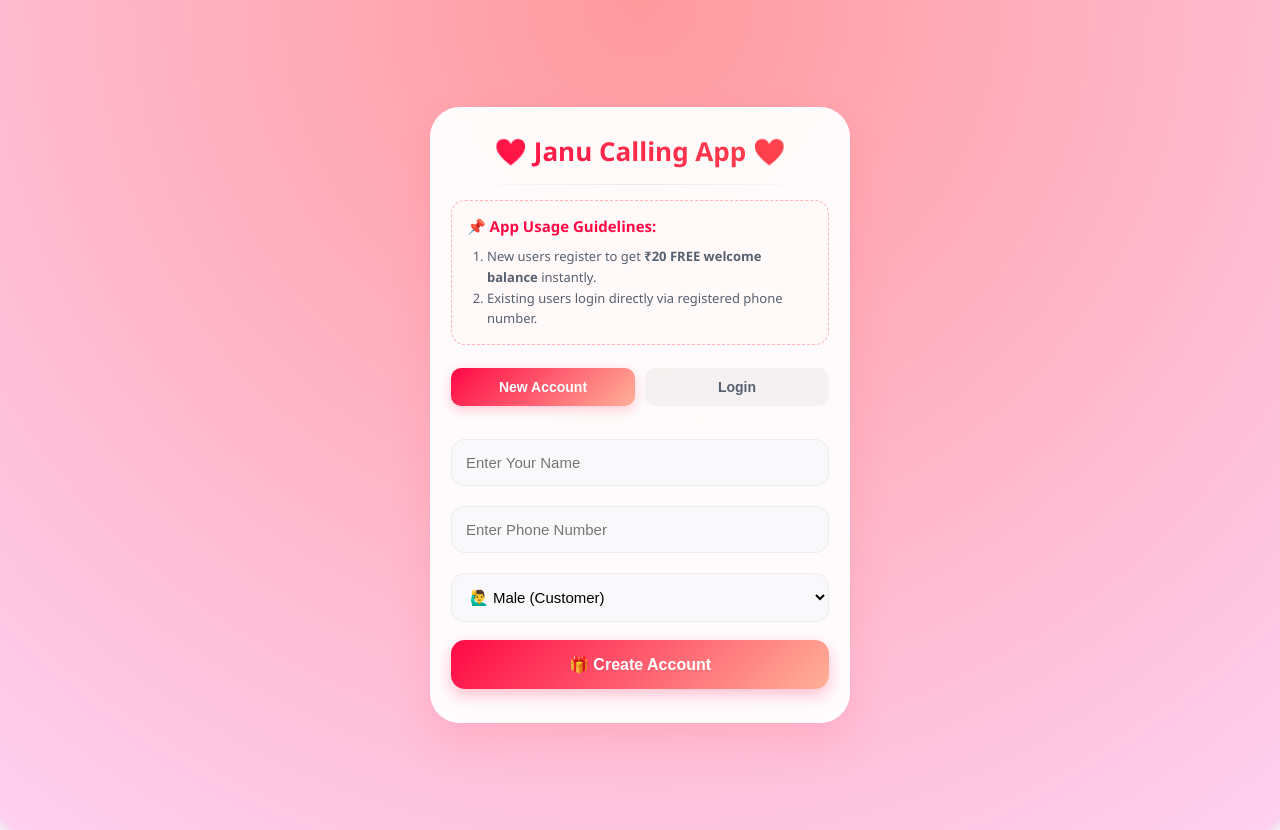
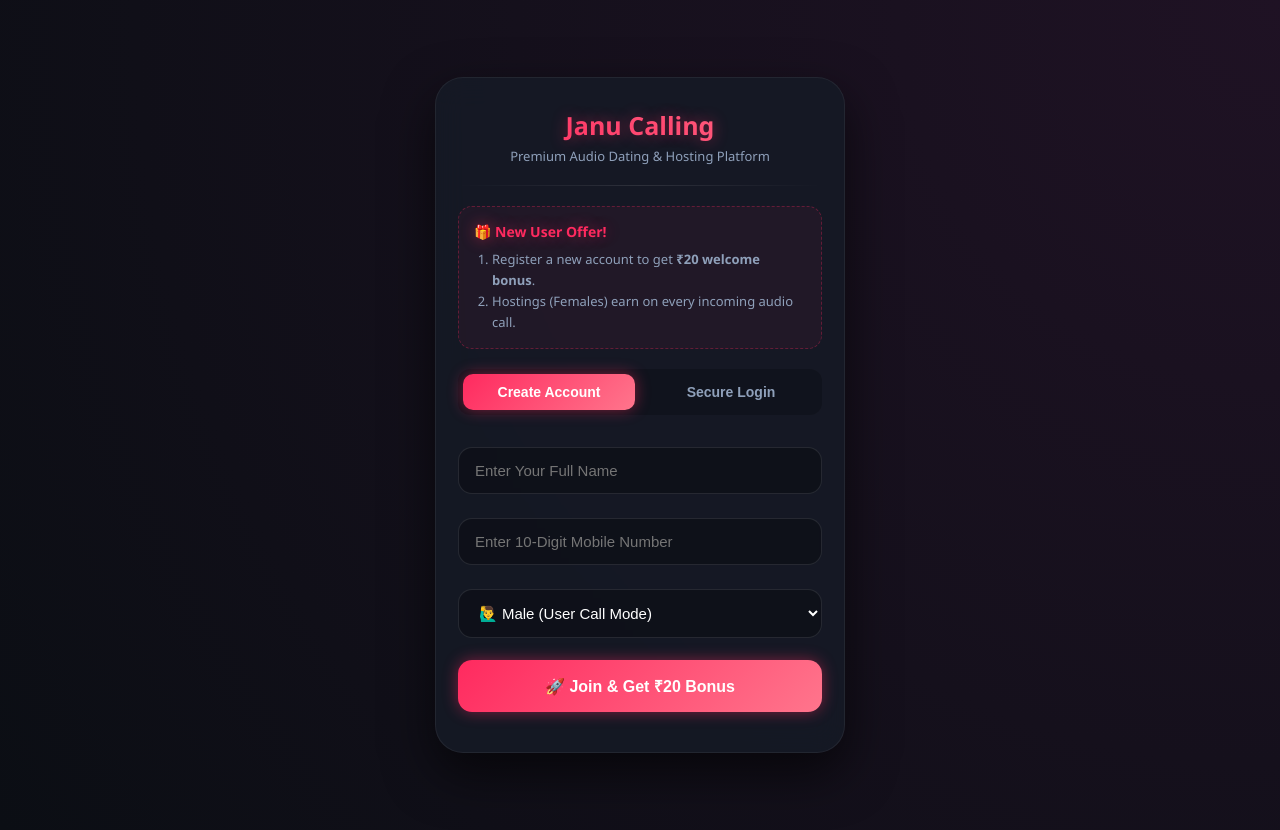
Before and after one commit to ssshalder123-hue/janucalling, a Flask app: page / in a window 1280 px wide. Run offline with Flask 3, Linux system fonts and the light colour scheme; some libraries are stand-ins or nearby versions.

Commit message:
Update index.html

```diff
--- a/templates/index.html
+++ b/templates/index.html
@@ -3,180 +3,188 @@
 <head>
     <meta charset="UTF-8">
     <meta name="viewport" content="width=device-width, initial-scale=1.0">
-    <title>Janu Calling - Ultimate Premium Audio Platform</title>
+    <title>Janu Calling - Exclusive Audio Dating Platform</title>
     <script src="https://download.agora.io/sdk/release/AgoraRTC_N-4.20.0.js"></script>
     <style>
         :root {
-            --primary-gradient: linear-gradient(135deg, #ff0844 0%, #ffb199 100%);
-            --success-gradient: linear-gradient(135deg, #00b09b 0%, #96c93d 100%);
-            --login-gradient: linear-gradient(135deg, #232526 0%, #414345 100%);
-            --offline-gradient: linear-gradient(135deg, #606c88 0%, #3f2b96 100%);
-            --dark-color: #1e2129;
-            --bg: #f1f2f6;
+            --dark-bg: #0b0e14;
+            --card-bg: rgba(22, 27, 38, 0.85);
+            --accent-neon: #ff2a5f;
+            --neon-glow: 0 0 15px rgba(255, 42, 95, 0.45);
+            --success-neon: #00f2fe;
+            --success-glow: 0 0 15px rgba(0, 242, 254, 0.45);
+            --text-main: #ffffff;
+            --text-sub: #8fa0ba;
         }
 
         body {
-            font-family: 'Segoe UI', Arial, sans-serif;
-            background: radial-gradient(circle at top, #ff9a9e 0%, #fecfef 99%, var(--bg) 100%);
-            margin: 0; padding: 15px; min-height: 100vh;
+            font-family: 'Segoe UI', Roboto, Helvetica, sans-serif;
+            background: radial-gradient(circle at top right, #1f1224 0%, var(--dark-bg) 100%);
+            color: var(--text-main); margin: 0; padding: 15px; min-height: 100vh;
             display: flex; align-items: center; justify-content: center;
         }
 
-        /* 👑 প্রফেশনাল লাক্সারি গ্লাস মরফিজম কנטেইনার */
+        /* 🌆 আল্ট্রা-মডার্ন ডার্ক নিয়ন কার্ড কন্টেইনার */
         .container {
-            max-width: 420px; width: 100%; background: rgba(255, 255, 255, 0.94);
-            backdrop-filter: blur(10px); -webkit-backdrop-filter: blur(10px);
-            padding: 25px 20px; border-radius: 30px;
-            box-shadow: 0px 20px 40px rgba(255, 71, 87, 0.15);
+            max-width: 410px; width: 100%; background: var(--card-bg);
+            backdrop-filter: blur(15px); -webkit-backdrop-filter: blur(15px);
+            padding: 30px 22px; border-radius: 28px;
+            box-shadow: 0 20px 50px rgba(0, 0, 0, 0.6);
             box-sizing: border-box; position: relative;
-            border: 1px solid rgba(255, 255, 255, 0.5);
+            border: 1px solid rgba(255, 255, 255, 0.06);
         }
 
         h2 {
-            font-size: 26px; font-weight: 800;
-            background: linear-gradient(45deg, #ff0844, #ff4e50);
+            font-size: 25px; font-weight: 800; text-align: center; margin: 0 0 5px 0;
+            background: linear-gradient(45deg, #ff2a5f, #ff758c);
             -webkit-background-clip: text; -webkit-text-fill-color: transparent;
-            margin: 0 0 15px 0; text-align: center;
+            text-shadow: var(--neon-glow);
         }
 
-        hr { border: 0; height: 1px; background: linear-gradient(to right, rgba(0,0,0,0), rgba(0,0,0,0.08), rgba(0,0,0,0)); margin: 15px 0; }
+        .tagline { text-align: center; color: var(--text-sub); font-size: 13px; margin-bottom: 20px; font-weight: 500; }
+        hr { border: 0; height: 1px; background: linear-gradient(to right, rgba(255,255,255,0), rgba(255,255,255,0.1), rgba(255,255,255,0)); margin: 20px 0; }
 
         input, select {
-            width: 100%; padding: 14px; margin: 10px 0; border-radius: 14px;
-            border: 1.5px solid rgba(0, 0, 0, 0.05); box-sizing: border-box; font-size: 15px;
-            background: rgba(248, 249, 250, 0.8); transition: all 0.3s;
+            width: 100%; padding: 14px 16px; margin: 12px 0; border-radius: 14px;
+            border: 1px solid rgba(255, 255, 255, 0.1); box-sizing: border-box; font-size: 15px;
+            background: rgba(11, 14, 20, 0.6); color: var(--text-main); transition: all 0.3s;
         }
-        input:focus { border-color: #ff4757; outline: none; background: #fff; box-shadow: 0 0 0 4px rgba(255, 71, 87, 0.15); }
+        input:focus { border-color: var(--accent-neon); outline: none; box-shadow: var(--neon-glow); background: rgba(11, 14, 20, 0.9); }
 
-        /* 🚀 প্রিমিয়াম নিয়ন গ্লো বাটন */
+        /* 🔥 গ্লোয়িং অ্যাকশন বাটনস */
         button {
-            width: 100%; padding: 15px; margin: 8px 0; border-radius: 14px; color: white;
-            font-size: 16px; font-weight: 700; cursor: pointer; border: none; transition: all 0.2s;
+            width: 100%; padding: 15px; margin: 10px 0; border-radius: 14px; color: white;
+            font-size: 16px; font-weight: 700; cursor: pointer; border: none; transition: all 0.2s ease;
             display: flex; align-items: center; justify-content: center; gap: 8px;
         }
-        button:active { transform: scale(0.98); }
+        button:active { transform: scale(0.97); }
 
-        .btn-primary { background: var(--primary-gradient); box-shadow: 0 6px 15px rgba(255, 8, 68, 0.25); }
-        .btn-login { background: var(--login-gradient); box-shadow: 0 6px 15px rgba(0,0,0,0.15); }
-        .btn-online { background: var(--success-gradient); box-shadow: 0 6px 15px rgba(0, 176, 155, 0.25); }
-        .btn-offline { background: var(--offline-gradient); }
+        .btn-neon-pink { background: linear-gradient(135deg, #ff2a5f 0%, #ff758c 100%); box-shadow: var(--neon-glow); }
+        .btn-neon-blue { background: linear-gradient(135deg, #0072ff 0%, #00f2fe 100%); box-shadow: var(--success-glow); }
+        .btn-neon-dark { background: linear-gradient(135deg, #232526 0%, #414345 100%); border: 1px solid rgba(255,255,255,0.1); }
+        .btn-neon-outline { background: transparent; border: 1px solid var(--accent-neon); color: var(--accent-neon); }
 
         .hidden { display: none !important; }
 
-        .status-box { padding: 14px; margin: 15px 0; border-radius: 14px; font-weight: 700; background: #e8fbf0; color: #00b09b; text-align: center; border: 1px solid rgba(0, 176, 155, 0.1); }
+        .status-badge { padding: 14px; margin: 15px 0; border-radius: 14px; font-weight: 700; background: rgba(0, 242, 254, 0.1); color: var(--success-neon); text-align: center; border: 1px solid rgba(0, 242, 254, 0.2); text-shadow: 0 0 5px rgba(0,242,254,0.3); }
 
-        .tab-system { display: flex; gap: 10px; margin-bottom: 15px; }
-        .tab-btn { background: rgba(0,0,0,0.04); color: #57606f; padding: 11px; font-size: 14px; border-radius: 10px; width: 50%; }
-        .tab-btn.active { background: var(--primary-gradient); color: white; box-shadow: 0 4px 12px rgba(255, 8, 68, 0.2); }
+        /* 🎛️ আধুনিক লগইন/রেজিস্ট্রেশন ট্যাব */
+        .tab-bar { display: flex; gap: 10px; margin-bottom: 20px; background: rgba(0,0,0,0.2); padding: 5px; border-radius: 12px; }
+        .tab-item { background: transparent; color: var(--text-sub); padding: 10px; font-size: 14px; border-radius: 10px; width: 50%; margin: 0; }
+        .tab-item.active { background: linear-gradient(135deg, #ff2a5f 0%, #ff758c 100%); color: white; box-shadow: var(--neon-glow); }
 
-        .procedure-box { background: #fff9f9; border: 1px dashed #ffb3b9; padding: 15px; border-radius: 14px; margin: 15px 0; text-align: left; }
-        .procedure-box h4 { margin: 0 0 10px 0; color: #ff0844; font-size: 15px; }
-        .step-list { margin: 0; padding-left: 20px; font-size: 13px; color: #57606f; line-height: 1.6; }
+        .guide-card { background: rgba(255, 42, 95, 0.05); border: 1px dashed rgba(255, 42, 95, 0.3); padding: 15px; border-radius: 14px; margin-bottom: 20px; }
+        .guide-card h4 { margin: 0 0 8px 0; color: var(--accent-neon); font-size: 14px; text-shadow: var(--neon-glow); }
+        .guide-steps { margin: 0; padding-left: 18px; font-size: 13px; color: var(--text-sub); line-height: 1.6; }
 
-        /* 💳 রিচার্জ প্ল্যান বোর্ড ডিজাইন */
-        .plan-board { margin-top: 20px; text-align: left; }
-        .plan-card { background: #fff; border: 1.5px solid #ffe4e6; padding: 12px 15px; border-radius: 14px; margin-bottom: 10px; display: flex; justify-content: space-between; align-items: center; box-shadow: 0 4px 10px rgba(0,0,0,0.02); }
-        .btn-buy { width: auto; padding: 6px 12px; margin: 0; font-size: 13px; background: linear-gradient(135deg, #4b7bec, #3867d6); box-shadow: 0 4px 10px rgba(75, 123, 236, 0.3); }
+        /* 💎 রিচার্জ এবং ভিআইপি প্ল্যান এরিয়া */
+        .plan-section { margin-top: 25px; }
+        .plan-item { background: rgba(255,255,255,0.03); border: 1px solid rgba(255,255,255,0.05); padding: 14px 16px; border-radius: 14px; margin-bottom: 12px; display: flex; justify-content: space-between; align-items: center; }
+        .btn-pay-action { width: auto; padding: 8px 16px; margin: 0; font-size: 13px; background: linear-gradient(135deg, #0072ff, #00f2fe); box-shadow: var(--success-glow); }
 
-        /* 📱 ইন-অ্যাপ লাইভ কল প্যানেল */
-        .call-card {
-            background: #14171f; color: white; padding: 30px 20px; border-radius: 24px; margin: 15px 0;
-            text-align: center; box-shadow: 0 15px 35px rgba(0,0,0,0.35); border: 1px solid rgba(255,255,255,0.05);
+        /* 📲 ৬ নং পেজ - লাইভ কলিং ও নোটিফিকেশন সিস্টেম */
+        .live-call-container {
+            background: #090c10; border: 1px solid rgba(255, 255, 255, 0.08); padding: 35px 20px; border-radius: 24px; margin: 15px 0;
+            text-align: center; box-shadow: 0 15px 40px rgba(0,0,0,0.5);
         }
-        .avatar { width: 85px; height: 85px; background: var(--primary-gradient); border-radius: 50%; display: flex; align-items: center; justify-content: center; font-size: 36px; margin: 0 auto 15px auto; animation: ripple 1.5s infinite; }
-        .call-state { font-size: 14px; color: #a4b0be; margin: 5px 0 20px 0; font-weight: 500; letter-spacing: 0.5px; }
+        .call-avatar-glow { width: 90px; height: 90px; background: linear-gradient(135deg, #ff2a5f 0%, #ff758c 100%); border-radius: 50%; display: flex; align-items: center; justify-content: center; font-size: 38px; margin: 0 auto 20px auto; animation: pulseGlow 1.4s infinite; }
+        .call-status-text { font-size: 15px; color: var(--success-neon); margin: 5px 0 25px 0; font-weight: 600; letter-spacing: 0.5px; text-shadow: var(--success-glow); }
 
-        .control-panel { display: flex; justify-content: center; gap: 20px; margin-top: 20px; width: 100%; }
-        .round-btn {
-            width: 55px; height: 55px; border-radius: 50%; background: rgba(255,255,255,0.1);
+        .call-controls-wrapper { display: flex; justify-content: center; gap: 20px; margin-top: 25px; width: 100%; }
+        .circle-action-btn {
+            width: 58px; height: 58px; border-radius: 50%; background: rgba(255,255,255,0.06);
             display: flex; flex-direction: column; align-items: center; justify-content: center;
-            font-size: 18px; cursor: pointer; transition: all 0.2s; border: none; color: white; padding: 0; margin: 0;
+            font-size: 20px; cursor: pointer; transition: all 0.2s; border: 1px solid rgba(255,255,255,0.05); color: white; padding: 0; margin: 0;
         }
-        .round-btn span { font-size: 10px; font-weight: 600; margin-top: 2px; color: #a4b0be; }
-        .round-btn.active { background: #ffffff; color: #14171f; }
-        .round-btn.active span { color: #14171f; }
-        .round-btn.btn-hangup { background: linear-gradient(135deg, #ff0844 0%, #ff4e50 100%); width: 60px; height: 60px; box-shadow: 0 5px 15px rgba(255,8,68,0.4); }
+        .circle-action-btn span { font-size: 10px; font-weight: 600; margin-top: 4px; color: var(--text-sub); }
+        .circle-action-btn.active { background: var(--text-main); color: var(--dark-bg); }
+        .circle-action-btn.active span { color: var(--dark-bg); }
 
-        @keyframes ripple {
-            0% { box-shadow: 0 0 0 0 rgba(255, 8, 68, 0.4); }
-            70% { box-shadow: 0 0 0 15px rgba(255, 8, 68, 0); }
-            100% { box-shadow: 0 0 0 0 rgba(255, 8, 68, 0); }
+        /* ৬ নং স্ক্রিনের রিসিভ এবং এন্ড কল স্পেশাল বাটন */
+        .circle-action-btn.btn-accept-call { background: linear-gradient(135deg, #00b09b 0%, #96c93d 100%); box-shadow: var(--success-glow); }
+        .circle-action-btn.btn-decline-call { background: linear-gradient(135deg, #ff0844 0%, #ff4e50 100%); box-shadow: var(--neon-glow); }
+
+        @keyframes pulseGlow {
+            0% { box-shadow: 0 0 0 0 rgba(255, 42, 95, 0.5); }
+            70% { box-shadow: 0 0 0 18px rgba(255, 42, 95, 0); }
+            100% { box-shadow: 0 0 0 0 rgba(255, 42, 95, 0); }
         }
     </style>
 </head>
 <body>
 
 <div class="container">
-    <h2>❤️ Janu Calling App ❤️</h2>
+    <h2>Janu Calling</h2>
+    <div class="tagline">Premium Audio Dating & Hosting Platform</div>
     <hr>
 
     <div id="auth-section">
-        <div class="procedure-box">
-            <h4>📌 App Usage Guidelines:</h4>
-            <ol class="step-list">
-                <li>New users register to get <b>₹20 FREE welcome balance</b> instantly.</li>
-                <li>Existing users login directly via registered phone number.</li>
+        <div class="guide-card">
+            <h4>🎁 New User Offer!</h4>
+            <ol class="guide-steps">
+                <li>Register a new account to get <b>₹20 welcome bonus</b>.</li>
+                <li>Hostings (Females) earn on every incoming audio call.</li>
             </ol>
         </div>
 
-        <div class="tab-system">
-            <button class="tab-btn active" id="tab-reg-btn" onclick="switchTab('reg')">New Account</button>
-            <button class="tab-btn" id="tab-login-btn" onclick="switchTab('login')">Login</button>
+        <div class="tab-bar">
+            <button class="tab-item active" id="tab-reg-btn" onclick="toggleAuthTab('reg')">Create Account</button>
+            <button class="tab-item" id="tab-login-btn" onclick="toggleAuthTab('login')">Secure Login</button>
         </div>
 
         <div id="reg-form">
-            <input type="text" id="reg-name" placeholder="Enter Your Name">
-            <input type="number" id="reg-phone" placeholder="Enter Phone Number">
+            <input type="text" id="reg-name" placeholder="Enter Your Full Name">
+            <input type="number" id="reg-phone" placeholder="Enter 10-Digit Mobile Number">
             <select id="reg-gender">
-                <option value="male">🙋‍♂️ Male (Customer)</option>
-                <option value="female">🙋‍♀️ Female (Hosting)</option>
+                <option value="male">🙋‍♂️ Male (User Call Mode)</option>
+                <option value="female">🙋‍♀️ Female (Earning/Host Mode)</option>
             </select>
-            <button class="btn-primary" onclick="registerUser()">🎁 Create Account</button>
+            <button class="btn-neon-pink" onclick="registerUser()">🚀 Join & Get ₹20 Bonus</button>
         </div>
 
         <div id="login-form" class="hidden">
-            <input type="number" id="login-phone" placeholder="Enter Registered Phone Number">
-            <button class="btn-login" onclick="loginUser()">🔓 Login Now</button>
+            <input type="number" id="login-phone" placeholder="Enter Registered Mobile Number">
+            <button class="btn-neon-blue" onclick="loginUser()">🔓 Unlock Dashboard</button>
         </div>
     </div>
 
-    <div id="call-box" class="call-card hidden">
-        <div class="avatar">❤️</div>
-        <h3 id="call-person-name" style="color: white; margin: 0;">Connecting...</h3>
-        <div class="call-state" id="call-status-label">Calling...</div>
+    <div id="call-box" class="live-call-container hidden">
+        <div class="call-avatar-glow">📞</div>
+        <h3 id="call-person-name" style="color: white; margin: 0; font-size: 22px;">Connecting...</h3>
+        <div class="call-status-text" id="call-status-label">Ringing...</div>
 
-        <div class="control-panel">
-            <button class="round-btn" id="mute-btn" onclick="toggleMute()">
+        <div class="call-controls-wrapper">
+            <button class="circle-action-btn" id="mute-btn" onclick="toggleMute()">
                 <span id="mute-icon">🎙️</span><span>Mute</span>
             </button>
-            <button class="round-btn" id="speaker-btn" onclick="toggleSpeaker()">
+            <button class="circle-action-btn" id="speaker-btn" onclick="toggleSpeaker()">
                 <span id="speaker-icon">🔊</span><span>Speaker</span>
             </button>
-            <button class="round-btn btn-hangup" id="hangup-main-btn" onclick="hangUpCall()">
-                <span>🛑</span><span>End</span>
+            <button class="circle-action-btn btn-decline-call" id="hangup-main-btn" onclick="hangUpCall()">
+                <span>🛑</span><span>End Call</span>
             </button>
         </div>
     </div>
 
     <div id="boy-dashboard" class="hidden">
-        <h3>👋 Welcome, <span id="boy-name-display" style="color: #ff0844;"></span></h3>
-        <div class="status-box">💰 Wallet Balance: ₹<span id="balance-display">0</span> (Rate: ₹2 / Min)</div>
+        <h3>Welcome, <span id="boy-name-display" style="color: var(--accent-neon);"></span> 👋</h3>
+        <div class="status-badge">💰 Wallet Balance: ₹<span id="balance-display">0</span> (Rate: ₹2/min)</div>
 
-        <button class="btn-online" id="boy-call-action-btn" onclick="startInAppCall()">📞 Start Audio Call</button>
+        <button class="btn-neon-pink" id="boy-call-action-btn" onclick="startInAppCall()">💖 Match & Call Active Host</button>
 
-        <div class="plan-board">
-            <h4>💳 Instant Recharge Plans:</h4>
-            <div class="plan-card"><div><b>₹10 Package</b><p style="margin:2px 0 0 0;font-size:11px;">5 Minutes Voice Talktime</p></div><button class="btn-buy" onclick="payUPI(10)">₹10</button></div>
-            <div class="plan-card"><div><b>₹20 Package</b><p style="margin:2px 0 0 0;font-size:11px;">10 Minutes Voice Talktime</p></div><button class="btn-buy" onclick="payUPI(20)">₹20</button></div>
-            <div class="plan-card"><div><b>₹50 Package</b><p style="margin:2px 0 0 0;font-size:11px;">25 Minutes Voice Talktime</p></div><button class="btn-buy" onclick="payUPI(50)">₹50</button></div>
+        <div class="plan-section">
+            <h4>💳 Express Recharge & Talktime:</h4>
+            <div class="plan-item"><div><b>₹10 VIP Pack</b><p style="margin:2px 0 0 0;font-size:11px;color:var(--text-sub);">5 Minutes Live Voice Talktime</p></div><button class="btn-pay-action" onclick="payUPI(10)">Buy</button></div>
+            <div class="plan-item"><div><b>₹20 Classic Pack</b><p style="margin:2px 0 0 0;font-size:11px;color:var(--text-sub);">10 Minutes Live Voice Talktime</p></div><button class="btn-pay-action" onclick="payUPI(20)">Buy</button></div>
+            <div class="plan-item"><div><b>₹50 Ultimate Pack</b><p style="margin:2px 0 0 0;font-size:11px;color:var(--text-sub);">25 Minutes Live Voice Talktime</p></div><button class="btn-pay-action" onclick="payUPI(50)">Buy</button></div>
         </div>
     </div>
 
     <div id="girl-dashboard" class="hidden">
-        <h3>👋 Welcome Hosting, <span id="girl-name-display" style="color: #ff0844;"></span></h3>
-        <p style="color: #57606f; text-align: center; font-weight: 500;">Set status online to receive incoming audio calls:</p>
-        <button class="btn-online" id="girl-online-btn" onclick="updateStatus('available')">🟢 Go Online</button>
-        <button class="btn-offline" id="girl-offline-btn" onclick="updateStatus('offline')">⚫ Go Offline</button>
+        <h3>Host Verified: <span id="girl-name-display" style="color: var(--accent-neon);"></span> ✨</h3>
+        <p style="color: var(--text-sub); text-align: center; font-size: 14px;">Turn status Online to auto-receive incoming call requests from users:</p>
+        <button class="btn-neon-blue" id="girl-online-btn" onclick="updateStatus('available')">🟢 Go Online Now</button>
+        <button class="btn-neon-dark" id="girl-offline-btn" onclick="updateStatus('offline')">⚫ Go Offline</button>
         <div id="girl-status-text" style="margin-top: 15px; font-weight:bold; text-align: center;"></div>
     </div>
 </div>
@@ -190,9 +198,9 @@
 
     let agoraClient = AgoraRTC.createClient({ mode: "rtc", codec: "vp8" });
     let localAudioTrack = null; let remoteAudioTrack = null;
-    const AGORA_APP_ID = "99042b7818e64c39b8823f6eb7cbccdb";
+    const AGORA_APP_ID = "99042b7818e64c39b8823f6eb7cbccdb"; // Stable Agora Voice Engine ID
 
-    function switchTab(type) {
+    function toggleAuthTab(type) {
         if(type === 'reg') {
             document.getElementById('reg-form').classList.remove('hidden');
             document.getElementById('login-form').classList.add('hidden');
@@ -210,7 +218,7 @@
         const name = document.getElementById('reg-name').value;
         const phone = document.getElementById('reg-phone').value;
         const gender = document.getElementById('reg-gender').value;
-        if(!name || !phone) return alert("Please fill all inputs!");
+        if(!name || !phone) return alert("Please fill all details!");
 
         const response = await fetch('/register', {
             method: 'POST',
@@ -223,7 +231,7 @@
 
     async function loginUser() {
         const phone = document.getElementById('login-phone').value;
-        if(!phone) return alert("Please enter phone number!");
+        if(!phone) return alert("Please fill your registered phone number!");
         const response = await fetch('/login', {
             method: 'POST',
             headers: { 'Content-Type': 'application/json' },
@@ -254,7 +262,7 @@
             headers: { 'Content-Type': 'application/json' },
             body: JSON.stringify({ phone: myPhone, status: status })
         });
-        document.getElementById('girl-status-text').innerHTML = status === 'available' ? '<span style="color:#00b09b;">STATUS: ONLINE</span>' : '<span style="color:#747d8c;">STATUS: OFFLINE</span>';
+        document.getElementById('girl-status-text').innerHTML = status === 'available' ? '<span style="color:var(--success-neon);">STATUS: ONLINE</span>' : '<span style="color:var(--text-sub);">STATUS: OFFLINE</span>';
     }
 
     function payUPI(amount) {
@@ -324,10 +332,14 @@
                 currentRoomId = data.room_id;
                 document.getElementById('girl-dashboard').classList.add('hidden');
                 document.getElementById('call-person-name').innerText = data.boy_name;
-                document.getElementById('call-status-label').innerText = "Incoming Audio Call...";
+                document.getElementById('call-status-label').innerText = "Incoming Audio Call Request...";
 
+                // ৬ নং স্ক্রিন স্পেশাল গ্রীন এক্সেপ্ট এবং রেড ডিক্লাইন সেটআপ
+                document.getElementById('mute-btn').className = "circle-action-btn btn-accept-call";
                 document.getElementById('mute-btn').innerHTML = "🟢<span>Accept</span>";
                 document.getElementById('mute-btn').onclick = acceptIncomingCall;
+
+                document.getElementById('speaker-btn').className = "circle-action-btn btn-decline-call";
                 document.getElementById('speaker-btn').innerHTML = "🛑<span>Decline</span>";
                 document.getElementById('speaker-btn').onclick = hangUpCall;
 
@@ -341,49 +353,11 @@
 
     async function acceptIncomingCall() {
         try { document.getElementById('ringtone').pause(); } catch(e){}
+
+        // কল রিসিভ হওয়ার পর নরমাল মিউট/স্পিকার মুডে রিটার্ন
+        document.getElementById('mute-btn').className = "circle-action-btn";
         document.getElementById('mute-btn').innerHTML = "<span id='mute-icon'>🎙️</span><span>Mute</span>";
         document.getElementById('mute-btn').onclick = toggleMute;
-        document.getElementById('speaker-btn').innerHTML = "<span id='speaker-icon'>🔊</span><span>Speaker</span>";
-        document.getElementById('speaker-btn').onclick = toggleSpeaker;
 
-        await setupAgoraAudio(currentRoomId);
-
-        const response = await fetch('/accept_call', {
-            method: 'POST',
-            headers: { 'Content-Type': 'application/json' },
-            body: JSON.stringify({ room_id: currentRoomId })
-        });
-        const data = await response.json();
-        if(data.status === 'connected') { startCallDurationTimer(); }
-    }
-
-    async function checkCallSyncStatus() {
-        if (!currentRoomId) return;
-        const response = await fetch('/check_incoming', {
-            method: 'POST',
-            headers: { 'Content-Type': 'application/json' },
-            body: JSON.stringify({ phone: myPhone })
-        });
-        if (response.status === 404 || currentRoomId === "") { cleanUpCallUI(); }
-    }
-
-    function startCallDurationTimer() {
-        if(callTimerInterval) clearInterval(callTimerInterval);
-        if(balanceInterval) clearInterval(balanceInterval);
-        seconds = 0;
-        document.getElementById('call-status-label').innerText = "Connected (00:00)";
-
-        callTimerInterval = setInterval(() => {
-            seconds++;
-            let mins = Math.floor(seconds / 60).toString().padStart(2, '0');
-            let secs = (seconds % 60).toString().padStart(2, '0');
-            document.getElementById('call-status-label').innerText = `Connected (${mins}:${secs})`;
-        }, 1000);
-
-        if(myGender === 'male') {
-            balanceInterval = setInterval(async () => {
-                const res = await fetch('/deduct_minute', {
-                    method: 'POST',
-                    headers: { 'Content-Type': 'application/json' },
-                    body: JSON.stringify({ boy_phone: myPhone, room_id: currentRoomId })
-                });
+        document.getElementById('speaker-btn').className = "circle-action-btn";
+        document.getElementById('
```
